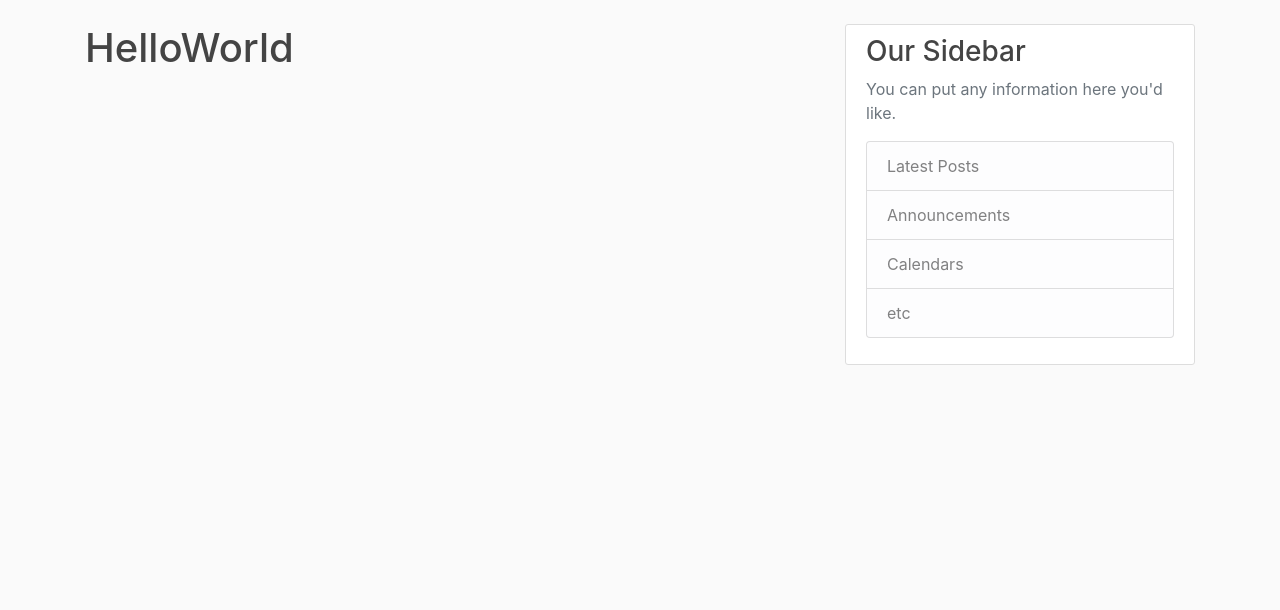
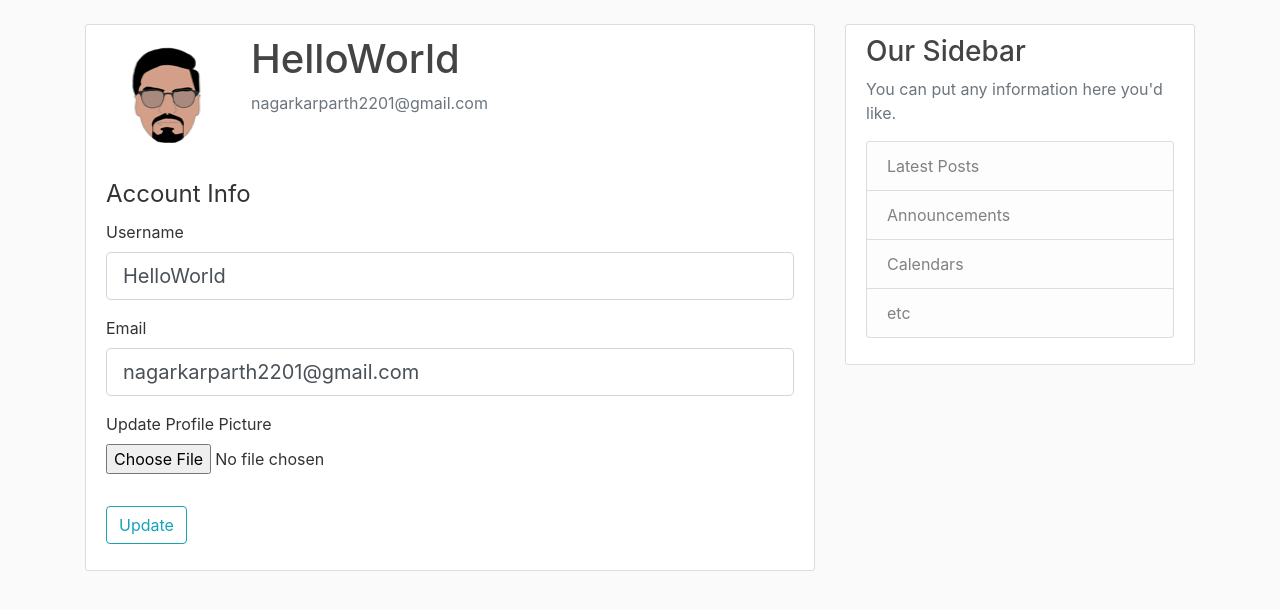
Before and after one commit to parthnagarkar875/Blog-Website, a Flask app: page /account in a window 1280 px wide. Shown: the part 56-666 px from the top of the page. Run offline with Flask 2, Linux system fonts and the light colour scheme; a user stored in the database is signed in; some libraries are stand-ins or nearby versions.

Commit message:
Update user details,DP, DP resize added

```diff
--- a/app/forms.py
+++ b/app/forms.py
@@ -7,9 +7,12 @@ Created on Wed Apr 29 20:09:35 2020
 
 
 from flask_wtf import FlaskForm
+from flask_wtf.file import FileField, FileAllowed
 from wtforms import StringField, PasswordField, SubmitField, BooleanField
 from wtforms.validators import DataRequired, Length, Email, EqualTo, ValidationError
 from app.models import User
+from flask_login import current_user
+
 
 class RegistrationForm(FlaskForm):
     username=StringField('Username',
@@ -42,3 +45,26 @@ class LoginForm(FlaskForm):
     password= PasswordField('Password', validators=[DataRequired()])
     remember=BooleanField('Remember Me')
     submit = SubmitField('Login')
+
+
+class UpdateAccountForm(FlaskForm):
+    username=StringField('Username',
+                         validators= [DataRequired(), Length(min=2,max=20)])
+    email=StringField('Email',
+                         validators= [DataRequired(), Email()])
+
+    submit = SubmitField('Update')
+
+    picture=FileField('Update Profile Picture',validators=[FileAllowed(['jpg','png'])])
+
+    def validate_username(self,username):
+        if username.data!=current_user.username:
+            user= User.query.filter_by(username=username.data).first()
+            if user:
+                raise ValidationError('That username is taken!')
+
+    def validate_email(self,email):
+        if email.data!=current_user.email:
+            user= User.query.filter_by(email=email.data).first()
+            if user:
+                raise ValidationError('That email is taken!')
--- a/app/routes.py
+++ b/app/routes.py
@@ -6,12 +6,15 @@ Created on Sat May  2 21:09:53 2020
 @author: Parth
 """
 
+import secrets
+from PIL import Image
 from flask import Flask,redirect,request,render_template,flash,url_for     #url_for is used for routing through links. We have used it while linking the CSS file.
 from app.models import User, Post
 from datetime import datetime
-from app.forms import RegistrationForm, LoginForm
+from app.forms import RegistrationForm, LoginForm,UpdateAccountForm
 from app import app,db, bcrypt
 from flask_login import login_user, current_user, logout_user, login_required
+import os
 
 # =============================================================================
 # WSGI= Web Server Gateway Interface.
@@ -75,7 +78,19 @@ def logout():
     logout_user()
     return redirect(url_for('home'))
 
-@app.route('/account')
+def save_picture(form_picture):
+    random_hex=secrets.token_hex(8)
+    _,f_ext=os.path.splitext(form_picture.filename)
+    picture_fn=random_hex + f_ext
+    picture_path=os.path.join(app.root_path, 'static/profile_pics', picture_fn)
+    output_size=(125,125)
+    i=Image.open(form_picture)
+    i.thumbnail(output_size)
+    i.save(picture_path)
+
+    return picture_fn
+
+@app.route('/account',methods=['GET','POST'])
 @login_required              #Ensures that the user is logged in before accessing the page.
 # =============================================================================
 # In the __init__.py file, I have declared a variable login_manager.login_view='login'
@@ -83,4 +98,18 @@ def logout():
 # that requires him/her to login in the first place.
 # =============================================================================
 def account():
-    return render_template('account.html',title='Account')
+    form=UpdateAccountForm()
+    if form.validate_on_submit():
+        if form.picture.data:
+            picture_file=save_picture(form.picture.data)
+            current_user.image_file = picture_file
+        current_user.username=form.username.data
+        current_user.email=form.email.data
+        db.session.commit()
+        flash('Your account has been updated!','Success')
+        return redirect(url_for('account'))
+    elif request.method == 'GET':
+        form.username.data =current_user.username
+        form.email.data =current_user.email
+    image_file=url_for('static', filename='profile_pics/'+ current_user.image_file)
+    return render_template('account.html',title='Account', image_file=image_file, form=form)
--- a/app/templates/account.html
+++ b/app/templates/account.html
@@ -1,4 +1,68 @@
 {% extends "layout.html" %}
 {% block content %}
-	<h1>{{ current_user.username }}</h1>
+	<div class="content-section">
+  		<div class="media">
+    		<img class="rounded-circle account-img" src="{{ image_file }}">
+    <div class="media-body">
+      <h2 class="account-heading">{{ current_user.username }}</h2>
+      <p class="text-secondary">{{ current_user.email }}</p>
+    </div>
+  </div>
+
+	<form method="POST" action="" enctype="multipart/form-data">	<!-- enctype has been added so that the form passes image data properly.-->
+		{{ form.hidden_tag() }}
+		<fieldset class="form-group">
+			<legend class="border-bottom-mb-4">Account Info</legend>
+			<div class="form-group">
+				{{ form.username.label(class="form-control-label") }}
+
+				{% if form.username.errors %}	<!-- Should execute only if there are any errors.-->
+				{{ form.username(class="form-control form-control-lg is-invalid") }}
+
+				<div class="invalid-feedback">
+					{% for error in form.username.errors %}
+					<span>{{ error }}</span>
+					{% endfor %}
+				</div>
+				{% else %}
+					{{ form.username(class="form-control form-control-lg") }}
+				{% endif %}
+			</div>
+
+			<div class="form-group">
+				{{ form.email.label(class="form-control-label") }}
+
+				{% if form.email.errors %}	<!-- Should execute only if there are any errors.-->
+				{{ form.email(class="form-control form-control-lg is-invalid") }}
+
+				<div class="invalid-feedback">
+					{% for error in form.email.errors %}
+					<span>{{ error }}</span>
+					{% endfor %}
+				</div>
+				{% else %}
+				{{ form.email(class="form-control form-control-lg") }}
+				{% endif %}
+
+			</div>
+
+			<div class="form-group">
+				{{ form.picture.label() }}
+				{{ form.picture(class="form-control-file") }}
+				{% if form.picture.errors %}
+					{% for error in form.picture.errors %}
+					<span class="text-danger">{{ error }}</span></br>
+					{% endfor %}
+				{% endif %}
+			</div>
+
+		</fieldset>
+		<div class="form-group">
+			{{ form.submit(class="btn btn-outline-info") }}
+	</div>
+	</form>
+
+
+
+</div>
 {% endblock content %}
```
Also changed, not shown: app/site.db, app/static/profile_pics/5c78a49b326a9a99.jpg (added), app/static/profile_pics/5d464e85ca6ebfa9.jpg (added), app/static/profile_pics/9a101cc9448639a3.png (added), app/static/profile_pics/c23c39300676d13d.png (added), app/static/profile_pics/default.jpg (added).
